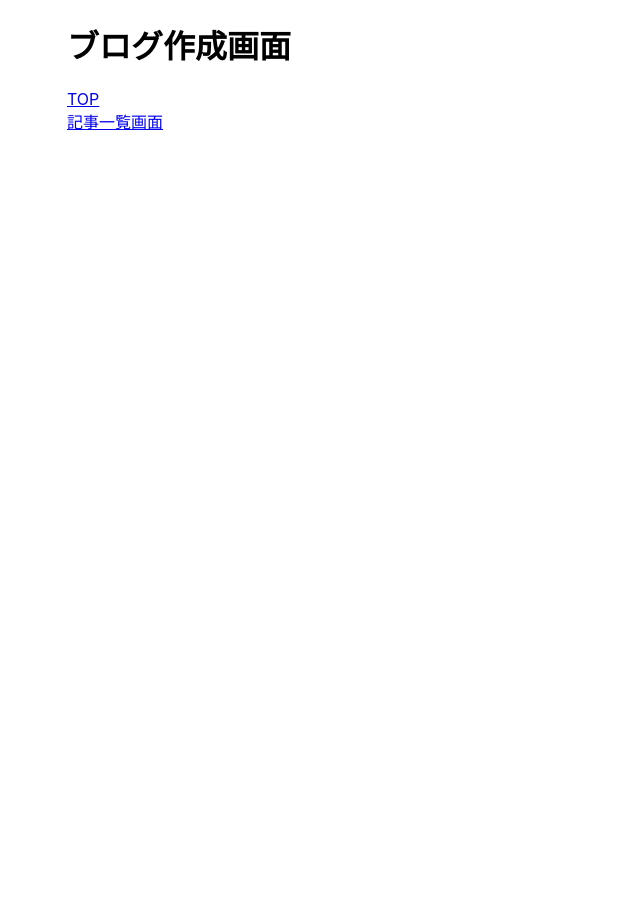
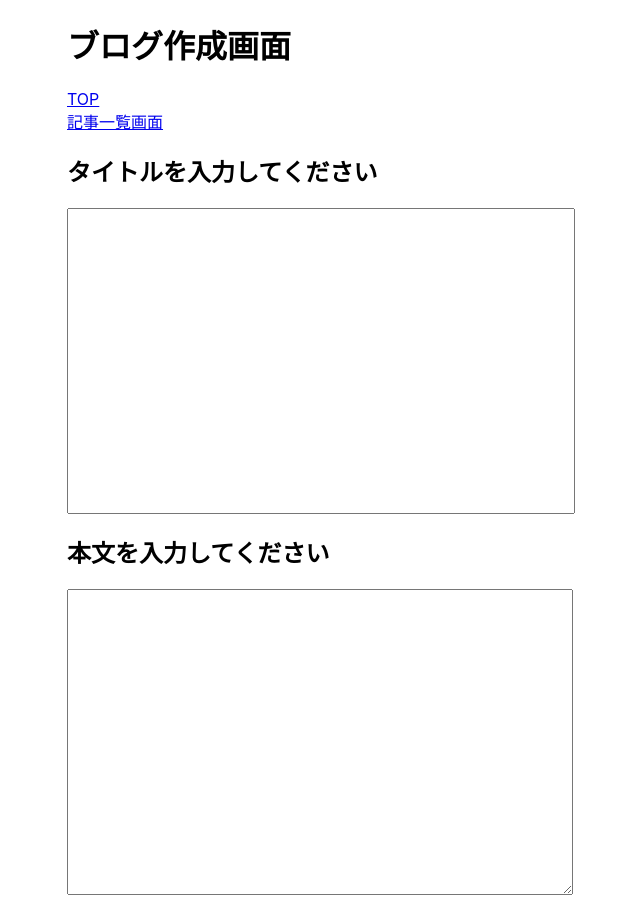
Before and after one commit to masnzzz/blog-api, a React (Create React App) app in the folder blog-web/: page /create in a window 1280 px wide. Shown: the whole page, without its empty margins (73-713 px from the left). Before the commit the page ends 800 px from the top, so only its background shows below. Built offline with nearby package versions, Linux system fonts and the light colour scheme.

Commit message:
feat: 記事作成画面の入力欄を実装

```diff
--- a/blog-web/src/routes/createBlog.js
+++ b/blog-web/src/routes/createBlog.js
@@ -1,6 +1,9 @@
 import { Link } from "react-router-dom";
+import { useState } from "react";
 
 const CreateBlog = () => {
+  const [title, setTitle] = useState("");
+  const [contents, setContents] = useState("");
   return (
     <div style={{ margin: "auto", width: "1000px" }}>
       <h1>ブログ作成画面</h1>
@@ -10,8 +13,24 @@
       <div>
         <Link to="/blogs">記事一覧画面</Link>
       </div>
+      <h2>タイトルを入力してください</h2>
+      <div>
+        <input
+          value={title}
+          onChange={(element) => setTitle(element.target.value)}
+          style={{ width: "500px", height: "300px" }}
+        />
+      </div>
+      <h2>本文を入力してください</h2>
+      <div>
+        <textarea
+          value={contents}
+          onChange={(element) => setContents(element.target.value)}
+          style={{ width: "500px", height: "300px" }}
+        />
+      </div>
     </div>
-  )
+  );
 }
 
 export default CreateBlog;
```
